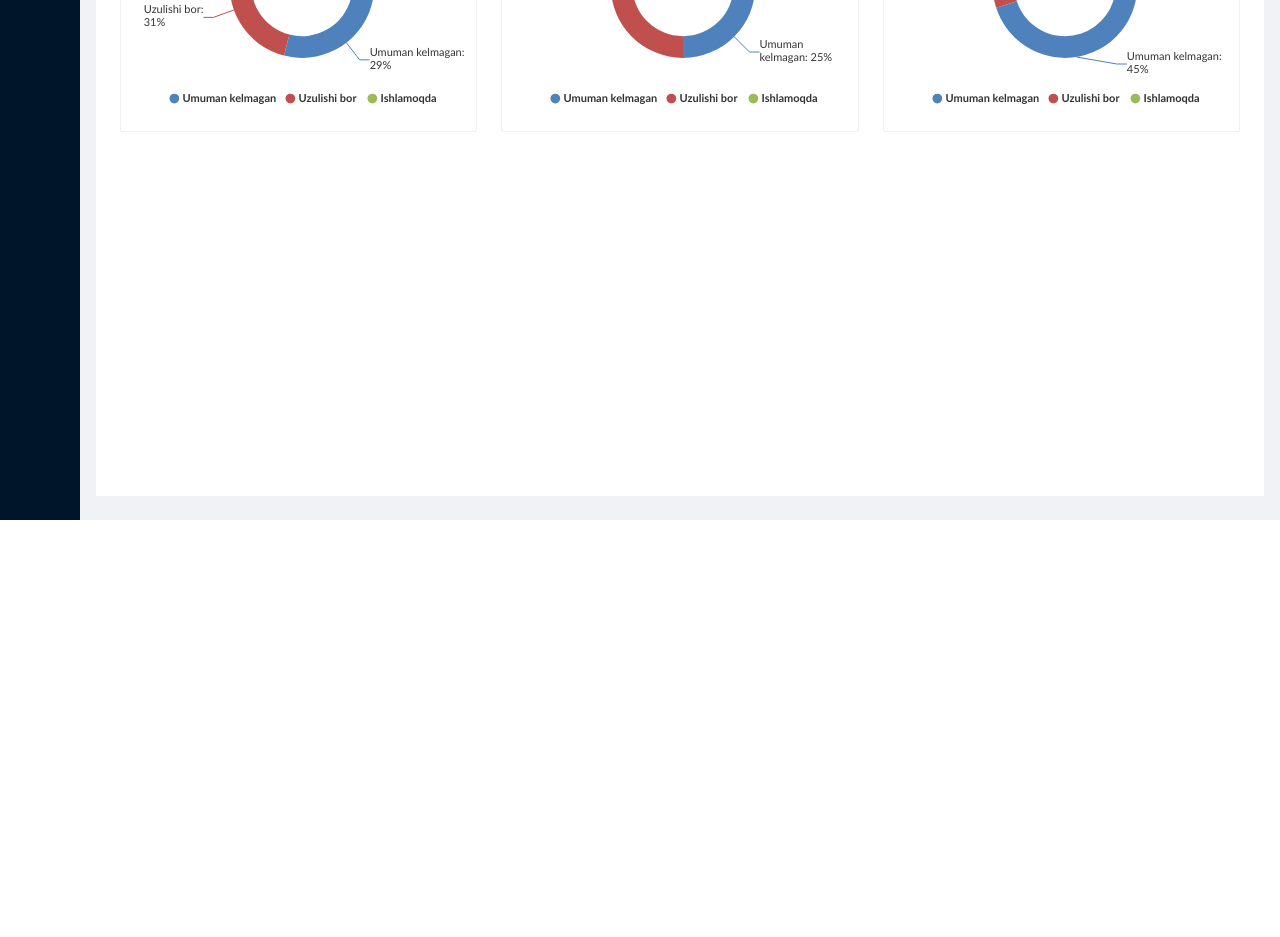
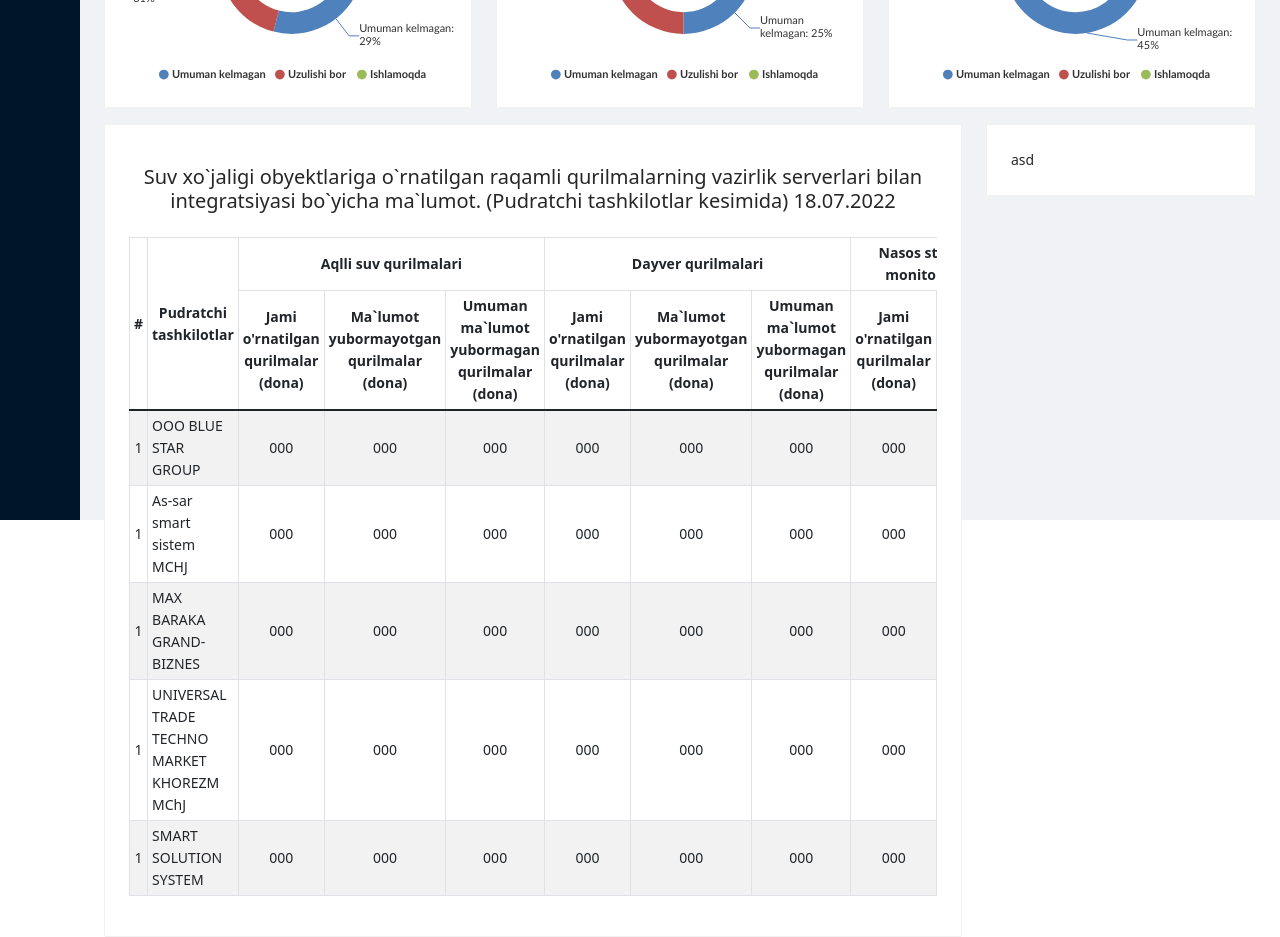
Before and after one commit to ffarrukhbek/iarc-v1, a React (Create React App) app: page / in a window 1280 px wide. Shown: the part 280-1217 px from the top of the page. Before the commit the page ends 800 px from the top, so only its background shows below. Built offline with nearby package versions, Linux system fonts and the light colour scheme.

Commit message:
main dashboard

```diff
--- a/src/components/PieChartComponent.js
+++ b/src/components/PieChartComponent.js
@@ -1,6 +1,7 @@
 import React from 'react';
 import {Card} from "antd";
 import CanvasJSReact from '../units/canvasjs.react';
+import {CameraOutlined, EyeOutlined} from "@ant-design/icons";
 let CanvasJSChart = CanvasJSReact.CanvasJSChart;
 
 const PieChartComponent = ({info}) => {
@@ -30,7 +31,10 @@ const PieChartComponent = ({info}) => {
         }]
     }
     return (
-        <Card className="p-0 m-0">
+        <Card className="p-0 m-0 card-camera">
+            <button className="btn btn-secondary ps-2 pe-2 pt-0">
+                <CameraOutlined />
+            </button>
             <CanvasJSChart options = {options} />
         </Card>
     );
--- a/src/index.css
+++ b/src/index.css
@@ -76,3 +76,23 @@
 .canvasjs-chart-credit {
   display: none;
 }
+.ant-layout-content {
+  background-color: transparent !important;
+  margin: 0 !important;
+}
+.card-camera {
+  position: relative;
+}
+.card-camera button {
+  position: absolute;
+  left: 10px;
+  top: 10px;
+  z-index: 999;
+}
+.table tbody th {
+  font-weight: normal;
+}
+.table tbody td {
+  text-align: center;
+  vertical-align: middle;
+}
--- a/src/layouts/MainLayout.js
+++ b/src/layouts/MainLayout.js
@@ -32,7 +32,7 @@ const MainLayout = () => {
         <>
             <Layout>
                 <Sider trigger={null} collapsible collapsed={collapsed}>
-                    <div className="logo">IARC <span style={{marginLeft: "8px", color: "yellow", fontWeight: "bold"}}><LikeOutlined /></span></div>
+                    <div className="logo">IARC <span style={{marginLeft: "8px", marginTop: "-9px", color: "yellow", fontWeight: "bold"}}><LikeOutlined /></span></div>
                     <Menu
                         theme="dark"
                         mode="inline"
--- a/src/pages/MainPage.js
+++ b/src/pages/MainPage.js
@@ -1,7 +1,7 @@
 import React from 'react';
-import {Col, Row} from "react-bootstrap";
+import {Col, Row, Table} from "react-bootstrap";
+import PieChartComponent from "../components/PieChartComponent";
 import {Card} from "antd";
-import PieChartComponent from "../components/PieChartComponent";
 
 
 const MainPage = () => {
@@ -42,6 +42,109 @@ const MainPage = () => {
                         })
                     }
                 </Row>
+                <Row>
+                    <Col xs={6} md={9}>
+                        <Card className="p-0 m-0 mt-3" >
+                            <h5 style={{maxWidth: "1100px", marginLeft: "auto", marginRight: "auto"}} className="text-center py-3">Suv xo`jaligi obyektlariga o`rnatilgan raqamli qurilmalarning vazirlik serverlari bilan integratsiyasi bo`yicha ma`lumot. (Pudratchi tashkilotlar kesimida) 18.07.2022 </h5>
+                            <div className="table-responsive">
+                                <Table striped bordered hover size="sm">
+                                    <thead className="text-center" style={{verticalAlign: "middle"}}>
+                                    <tr>
+                                        <th rowSpan="2">#</th>
+                                        <th rowSpan="2" style={{width: "20%"}}>Pudratchi tashkilotlar</th>
+                                        <th colSpan="3">Aqlli suv qurilmalari</th>
+                                        <th colSpan="3">Dayver qurilmalari</th>
+                                        <th colSpan="3">Nasos stansiyalarida  suv miqdorlari monitoringini yuritish qurilmalari</th>
+                                    </tr>
+                                    <tr>
+                                        <th>Jami o'rnatilgan qurilmalar (dona)</th>
+                                        <th>Ma`lumot yubormayotgan qurilmalar (dona)</th>
+                                        <th>Umuman ma`lumot yubormagan qurilmalar (dona)</th>
+                                        <th>Jami o'rnatilgan qurilmalar (dona)</th>
+                                        <th>Ma`lumot yubormayotgan qurilmalar (dona)</th>
+                                        <th>Umuman ma`lumot yubormagan qurilmalar (dona)</th>
+                                        <th>Jami o'rnatilgan qurilmalar (dona)</th>
+                                        <th>Ma`lumot yubormayotgan qurilmalar (dona)</th>
+                                        <th>Umuman ma`lumot yubormagan qurilmalar (dona)</th>
+                                    </tr>
+                                    </thead>
+                                    <tbody>
+                                    <tr>
+                                        <td>1</td>
+                                        <th>OOO BLUE STAR GROUP</th>
+                                        <td>000</td>
+                                        <td>000</td>
+                                        <td>000</td>
+                                        <td>000</td>
+                                        <td>000</td>
+                                        <td>000</td>
+                                        <td>000</td>
+                                        <td>000</td>
+                                        <td>000</td>
+                                    </tr>
+                                    <tr>
+                                        <td>1</td>
+                                        <th>As-sar smart sistem MCHJ</th>
+                                        <td>000</td>
+                                        <td>000</td>
+                                        <td>000</td>
+                                        <td>000</td>
+                                        <td>000</td>
+                                        <td>000</td>
+                                        <td>000</td>
+                                        <td>000</td>
+                                        <td>000</td>
+                                    </tr>
+                                    <tr>
+                                        <td>1</td>
+                                        <th>MAX BARAKA GRAND-BIZNES</th>
+                                        <td>000</td>
+                                        <td>000</td>
+                                        <td>000</td>
+                                        <td>000</td>
+                                        <td>000</td>
+                                        <td>000</td>
+                                        <td>000</td>
+                                        <td>000</td>
+                                        <td>000</td>
+                                    </tr>
+                                    <tr>
+                                        <td>1</td>
+                                        <th>UNIVERSAL TRADE TECHNO MARKET KHOREZM MChJ</th>
+                                        <td>000</td>
+                                        <td>000</td>
+                                        <td>000</td>
+                                        <td>000</td>
+                                        <td>000</td>
+                                        <td>000</td>
+                                        <td>000</td>
+                                        <td>000</td>
+                                        <td>000</td>
+                                    </tr>
+                                    <tr>
+                                        <td>1</td>
+                                        <th>SMART SOLUTION SYSTEM</th>
+                                        <td>000</td>
+                                        <td>000</td>
+                                        <td>000</td>
+                                        <td>000</td>
+                                        <td>000</td>
+                                        <td>000</td>
+                                        <td>000</td>
+                                        <td>000</td>
+                                        <td>000</td>
+                                    </tr>
+                                    </tbody>
+                                </Table>
+                            </div>
+                        </Card>
+                    </Col>
+                    <Col xs={6} md={3}>
+                        <Card className="p-0 m-0 mt-3">
+                            asd
+                        </Card>
+                    </Col>
+                </Row>
             </>
     );
 };
```
Also changed, not shown: public/index.html (+0 -23 lines).
